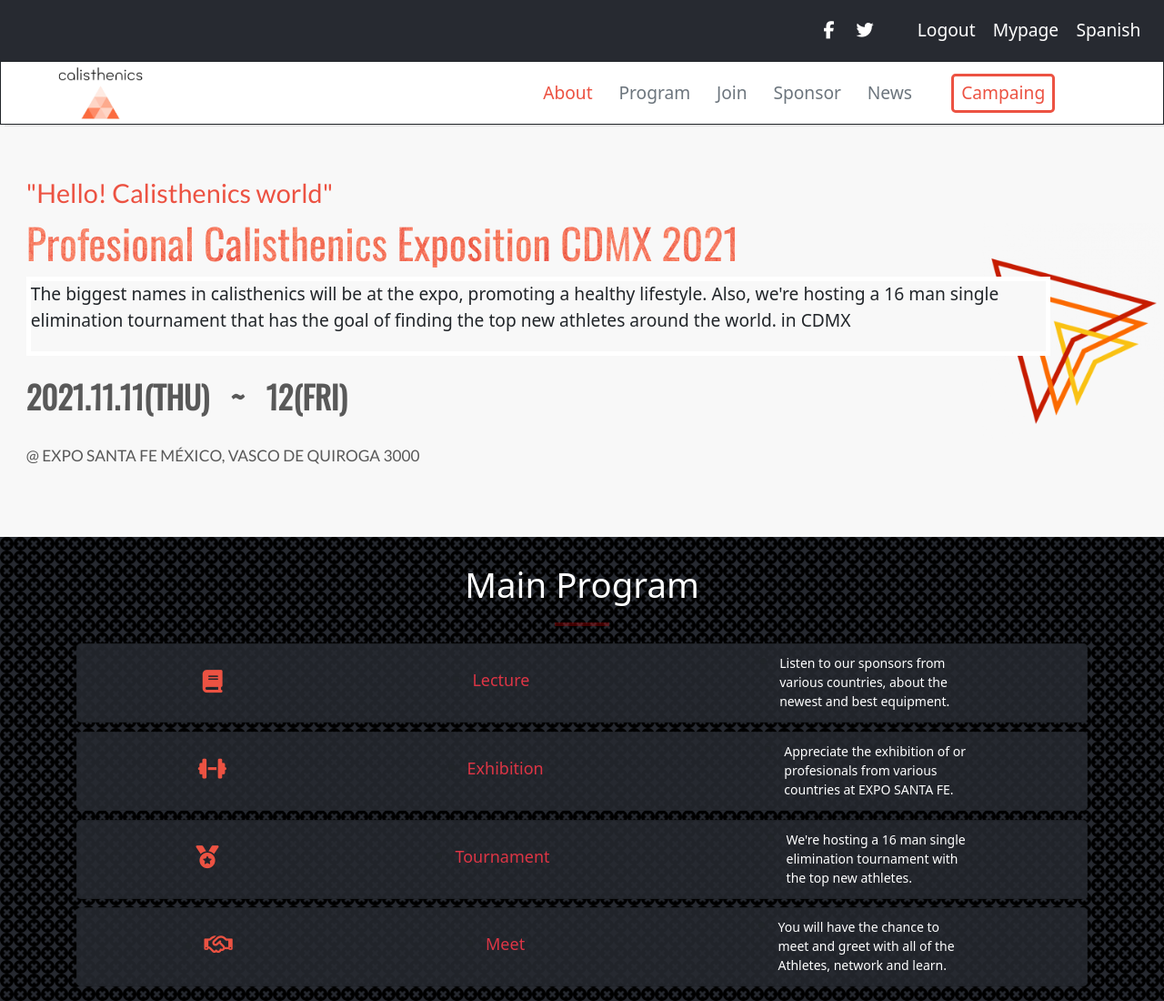
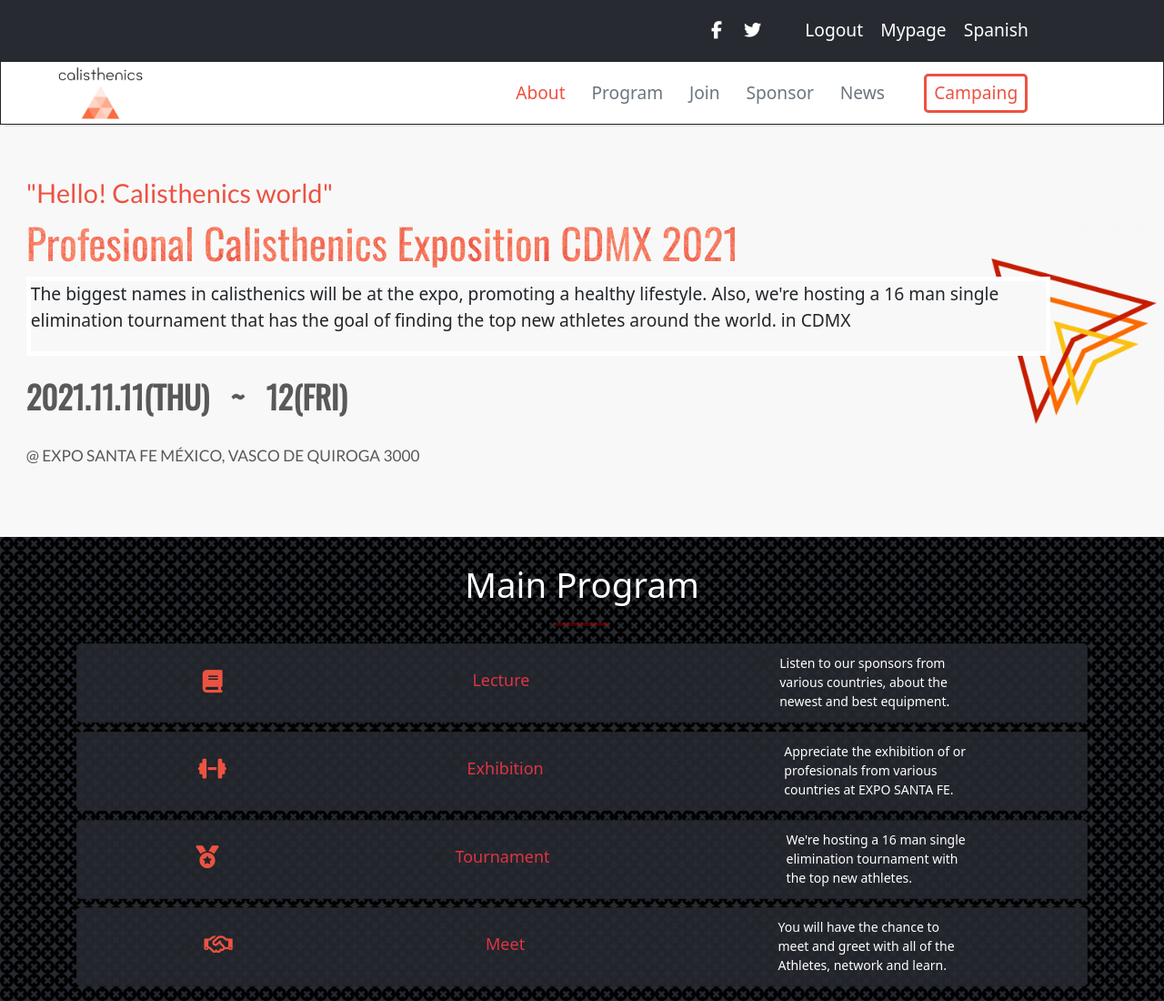
Before and after one commit to mike2611/calisthenics-guide, a plain HTML site: page index.html in a window 1280 px wide. Shown: the top 1100 px of the page at 91% size. Drawn offline with nearby package versions, Linux system fonts and the light colour scheme.

Commit message:
Add responsive desktop design top-header

```diff
--- a/css/styles.css
+++ b/css/styles.css
@@ -5,14 +5,6 @@ html {
 body {
   padding: 0;
   margin: 0;
-}
-
-#top-header {
-  background-color: #272a31;
-}
-
-#top-header ul {
-  margin-left: 70%;
 }
 
 #bottom-header {
@@ -245,6 +237,15 @@ body {
     font-size: 120%;
   }
 
+  #top-header {
+    background-color: #272a31;
+  }
+
+  #top-header ul {
+    margin-right: 130px;
+    margin-left: 390px;
+  }
+
   #bottom-header {
     border: 1px solid;
     box-shadow: 5px 2px #88888836;
@@ -257,7 +258,13 @@ body {
   }
 
   #btn-header {
-    margin-right: 90px;
+    margin-right: 120px;
   }
 
 }
+
+@media screen and (min-width: 800px){
+  #top-header ul {
+    margin-left: auto;
+  }
+}
--- a/index.html
+++ b/index.html
@@ -39,7 +39,7 @@
                         </a>
                     </li>
                     <li class="nav-item">
-                        <a href="#" class="nav-link text-white">
+                        <a href="#" class="nav-link text-white pe-md-3">
                             Spanish
                         </a>
                     </li>
```
